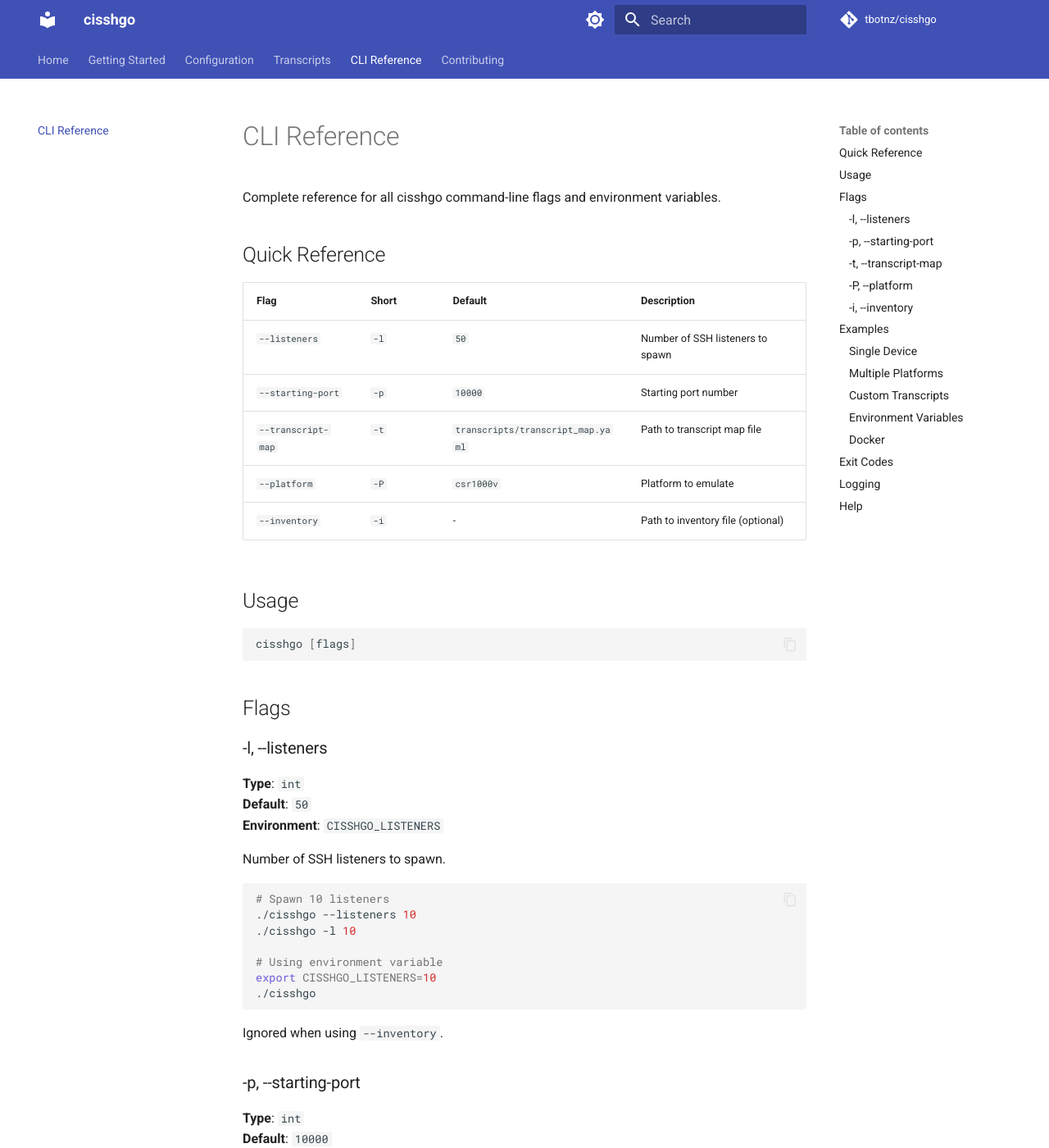
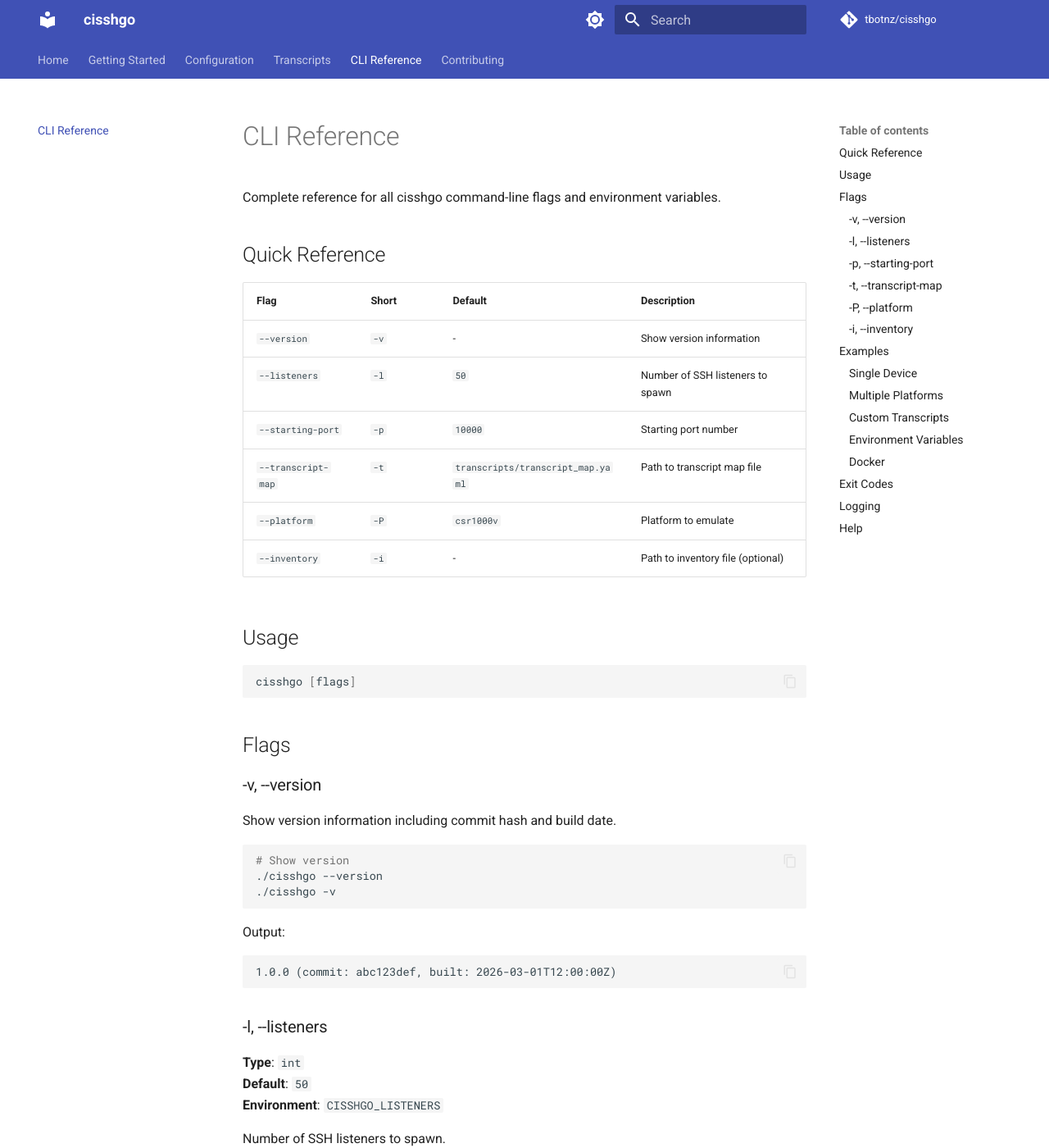
Before and after one commit to tbotnz/cisshgo, an MkDocs documentation site: the page built from docs/cli-reference.md, in a window 1280 px wide and 1400 px high. Shown: the whole window at 82% size. Built offline with MkDocs 1.6.1 and Material for MkDocs 9.7.7, drawn with Linux system fonts in a browser that asks for light colours; comment, search, counter and statistics services are not loaded.

Commit message:
feat: Add --version flag to display version information (#88)
- Add Version field to CLI struct with kong.VersionFlag
- Add version, commit, date variables set via ldflags
- Update Kong parser to include version vars
- Add version flag to CLI reference documentation
- GoReleaser already configured with ldflags

Usage:
  ./cisshgo --version
  ./cisshgo -v

Output:
  1.0.0 (commit: abc123, built: 2026-03-01T12:00:00Z)

Closes #87

````diff
--- a/docs/cli-reference.md
+++ b/docs/cli-reference.md
@@ -6,6 +6,7 @@
 
 | Flag | Short | Default | Description |
 |------|-------|---------|-------------|
+| `--version` | `-v` | - | Show version information |
 | `--listeners` | `-l` | `50` | Number of SSH listeners to spawn |
 | `--starting-port` | `-p` | `10000` | Starting port number |
 | `--transcript-map` | `-t` | `transcripts/transcript_map.yaml` | Path to transcript map file |
@@ -19,6 +20,21 @@
 ```
 
 ## Flags
+
+### -v, --version
+
+Show version information including commit hash and build date.
+
+```bash
+# Show version
+./cisshgo --version
+./cisshgo -v
+```
+
+Output:
+```text
+1.0.0 (commit: abc123def, built: 2026-03-01T12:00:00Z)
+```
 
 ### -l, --listeners
 
````
Also changed, not shown: 2 other files.
